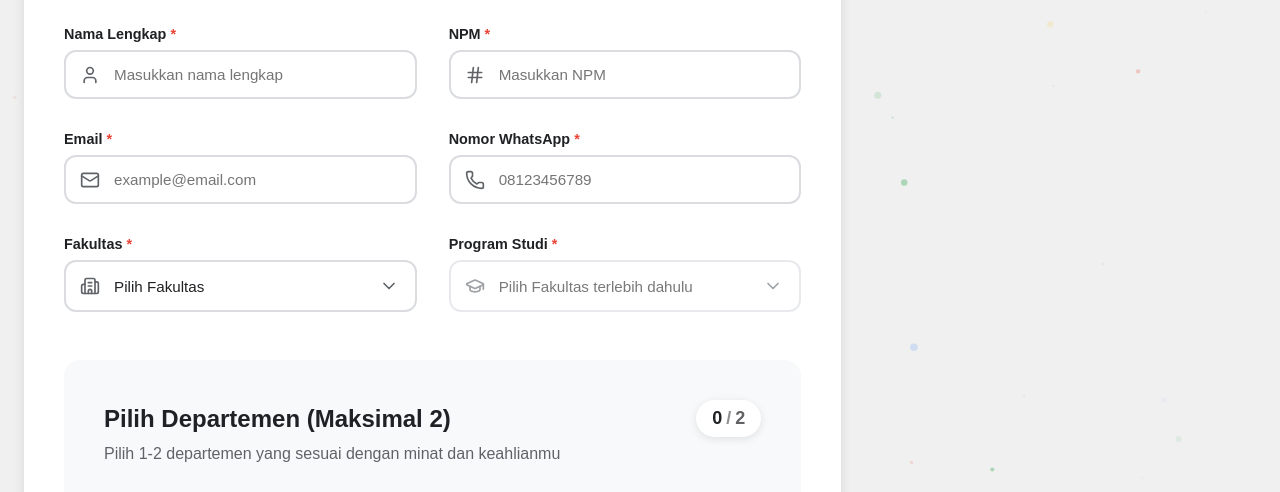
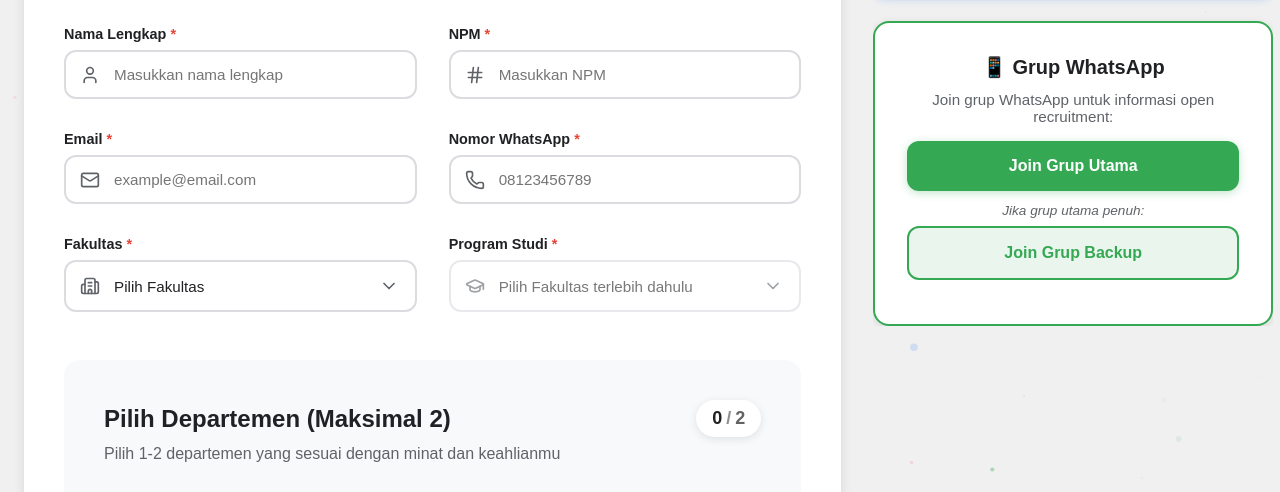
Before and after one commit to Lisvindanu/RegistrasiGdgoc, a plain HTML site: page index.html in a window 1280 px wide. Shown: the part 237-729 px from the top of the page. Drawn offline with nearby package versions, Linux system fonts and the light colour scheme; a web font is replaced by a local one.

Commit message:
alt grup

```diff
--- a/assets/css/styles.css
+++ b/assets/css/styles.css
@@ -1313,3 +1313,75 @@ body {
     display: none !important;
   }
 }
+
+/* WhatsApp Group Info Section */
+.whatsapp-group-info {
+  background: white;
+  border-radius: 16px;
+  padding: 2rem;
+  margin-top: 1.5rem;
+  box-shadow: 0 2px 8px rgba(0, 0, 0, 0.1);
+  border: 2px solid var(--google-green);
+}
+
+.wa-info-title {
+  font-size: 1.25rem;
+  font-weight: 700;
+  color: var(--text-primary);
+  margin-bottom: 0.75rem;
+  text-align: center;
+}
+
+.wa-info-desc {
+  font-size: 0.95rem;
+  color: var(--text-secondary);
+  margin-bottom: 1rem;
+  text-align: center;
+}
+
+.wa-group-btn {
+  display: block;
+  width: 100%;
+  padding: 1rem;
+  text-align: center;
+  text-decoration: none;
+  font-weight: 600;
+  font-size: 1rem;
+  border-radius: 12px;
+  transition: all 0.3s;
+  margin-bottom: 0.75rem;
+}
+
+.wa-group-btn.wa-primary {
+  background: var(--google-green);
+  color: white;
+  box-shadow: 0 2px 8px rgba(52, 168, 83, 0.3);
+}
+
+.wa-group-btn.wa-primary:hover {
+  background: #2d8a4e;
+  transform: translateY(-2px);
+  box-shadow: 0 4px 12px rgba(52, 168, 83, 0.4);
+}
+
+.wa-backup-label {
+  font-size: 0.85rem;
+  color: var(--text-secondary);
+  text-align: center;
+  margin: 0.5rem 0;
+  font-style: italic;
+}
+
+.wa-group-btn.wa-secondary {
+  background: rgba(52, 168, 83, 0.1);
+  color: var(--google-green);
+  border: 2px solid var(--google-green);
+  box-shadow: none;
+}
+
+.wa-group-btn.wa-secondary:hover {
+  background: var(--google-green);
+  color: white;
+  transform: translateY(-2px);
+  box-shadow: 0 4px 12px rgba(52, 168, 83, 0.4);
+}
--- a/assets/js/script.js
+++ b/assets/js/script.js
@@ -832,6 +832,28 @@ class VideoManager {
             container.insertAdjacentHTML('beforeend', videoHTML);
         });
 
+        // Add WhatsApp group info after videos
+        const whatsappInfoHTML = `
+            <div class="whatsapp-group-info">
+                <h3 class="wa-info-title">📱 Grup WhatsApp</h3>
+                <p class="wa-info-desc">Join grup WhatsApp untuk informasi open recruitment:</p>
+                <a href="https://chat.whatsapp.com/FZzHcntqTut64kUxaJIZ6I"
+                   target="_blank"
+                   rel="noopener"
+                   class="wa-group-btn wa-primary">
+                    Join Grup Utama
+                </a>
+                <p class="wa-backup-label">Jika grup utama penuh:</p>
+                <a href="https://chat.whatsapp.com/HvLgWizPNQRLDU0g0VSk79?mode=wwt"
+                   target="_blank"
+                   rel="noopener"
+                   class="wa-group-btn wa-secondary">
+                    Join Grup Backup
+                </a>
+            </div>
+        `;
+        container.insertAdjacentHTML('beforeend', whatsappInfoHTML);
+
         // Add toggle functionality
         container.querySelectorAll('.video-toggle').forEach((toggle) => {
             toggle.addEventListener('click', () => {
```
